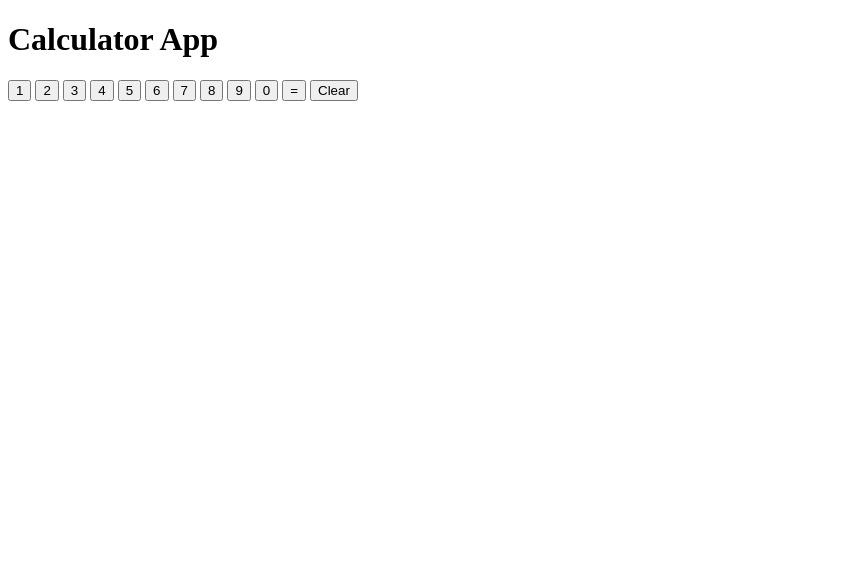
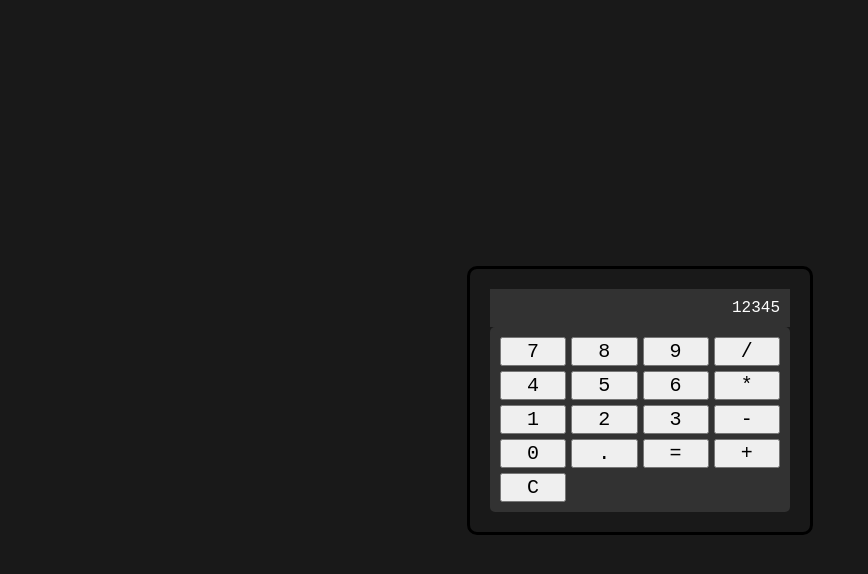
Before and after one commit to SarmadC/calculator, a plain HTML site: page index.html in a window 1280 px wide. Shown: the whole page, without its empty margins (0-868 px from the left). Drawn offline with Linux system fonts and the light colour scheme.

Commit message:
Update class names for certain buttons
Create event handling functions

```diff
--- a/index.html
+++ b/index.html
@@ -1,25 +1,47 @@
 <!DOCTYPE html>
 <html lang="en">
+
 <head>
     <meta charset="UTF-8">
     <meta name="viewport" content="width=device-width, initial-scale=1.0">
-    <title>Calculator</title>
+    <title>Basic Calculator</title>
+    <link rel="stylesheet" href="styles.css">
+
 </head>
+
 <body>
-    <h1>Calculator App</h1>
+    <script = src="script.js"></script>
+    <div class="calculator">
+        <!-- Display -->
+        <div class="display">12345</div>
 
-    <button type="button">1</button>
-    <button type="button">2</button>
-    <button type="button">3</button>
-    <button type="button">4</button>
-    <button type="button">5</button>
-    <button type="button">6</button>
-    <button type="button">7</button>
-    <button type="button">8</button>
-    <button type="button">9</button>
-    <button type="button">0</button>
-    <button type="button">=</button>
-    <button type="button">Clear</button>
+        <!-- Buttons -->
+        <div class="buttons">
+            <!-- Digits -->
+            <button class="digit" type="button">7</button>
+            <button class="digit" type="button">8</button>
+            <button class="digit" type="button">9</button>
+            <button class="operator" type="button">/</button>
 
+            <button class="digit" type="button">4</button>
+            <button class="digit" type="button">5</button>
+            <button class="digit" type="button">6</button>
+            <button class="operator" type="button">*</button>
+
+            <button class="digit" type="button">1</button>
+            <button class="digit" type="button">2</button>
+            <button class="digit" type="button">3</button>
+            <button class="operator" type="button">-</button>
+
+            <button class="digit" type="button">0</button>
+            <button class="digit" type="button">.</button>
+            <button class="equal" type="button">=</button>
+            <button class="operator" type="button">+</button>
+
+            <!-- Clear Button -->
+            <button type="button" class="clear">C</button>
+        </div>
+    </div>
 </body>
+
 </html>
--- a/script.js
+++ b/script.js
@@ -32,3 +32,36 @@ function operate(firstValue, secondValue, operator){
             return divide(firstValue, secondValue);
     }
 }
+
+const digitButtons = document.querySelectorAll('.digit');
+const display = document.querySelector('.display');
+
+function handleDigitClick(e){
+    if (operator === '') {
+        firstValue += e.target.textContent;
+    }
+    else {
+        secondValue += e.target.textContent;
+    }
+    updateDisplay();
+}
+
+function handleOperatorClick(e){
+        if(firstValue.length > 0){
+            operator = e.target.textContent
+            updateDisplay();
+        }
+    }
+
+function handleEqualsClick(){
+    if (firstValue.length > 0 && secondValue.length > 0){
+    }
+}
+
+function updateDisplay(){
+    display.textContent = firstValue + operator + secondValue;
+}
+
+digitButtons.forEach(button => {
+    button.addEventListener('click', handleDigitClick);
+});
--- /dev/null
+++ b/styles.css
@@ -0,0 +1,43 @@
+button{
+    font-family:'Courier New', Courier, monospace ;
+    font-size: 20px;
+}
+
+body {
+    background-color: rgb(25, 25, 25);
+    margin: 0;
+    height: 100vh;
+    display: flex;
+    justify-content: center;
+    align-items: center;
+}
+.calculator{
+    border-style: solid;
+    border-radius: 10px;
+    padding: 20px;
+    width: 300px;
+}
+
+.buttons{
+    display: grid;
+    grid-template-columns: repeat(4, 1fr);
+    gap: 5px;
+}
+
+.display{
+    display: flex;
+    justify-content: right;
+    background-color:rgb(50, 50, 50);
+    color: white;
+    font-family:'Courier New', Courier, monospace ;
+    padding: 10px;
+}
+
+.buttons{
+    background-color: rgb(50, 50, 50);
+    border-radius: 5px;
+    padding: 10px;
+    font-size: 20px;
+    cursor: pointer;
+
+}
```
